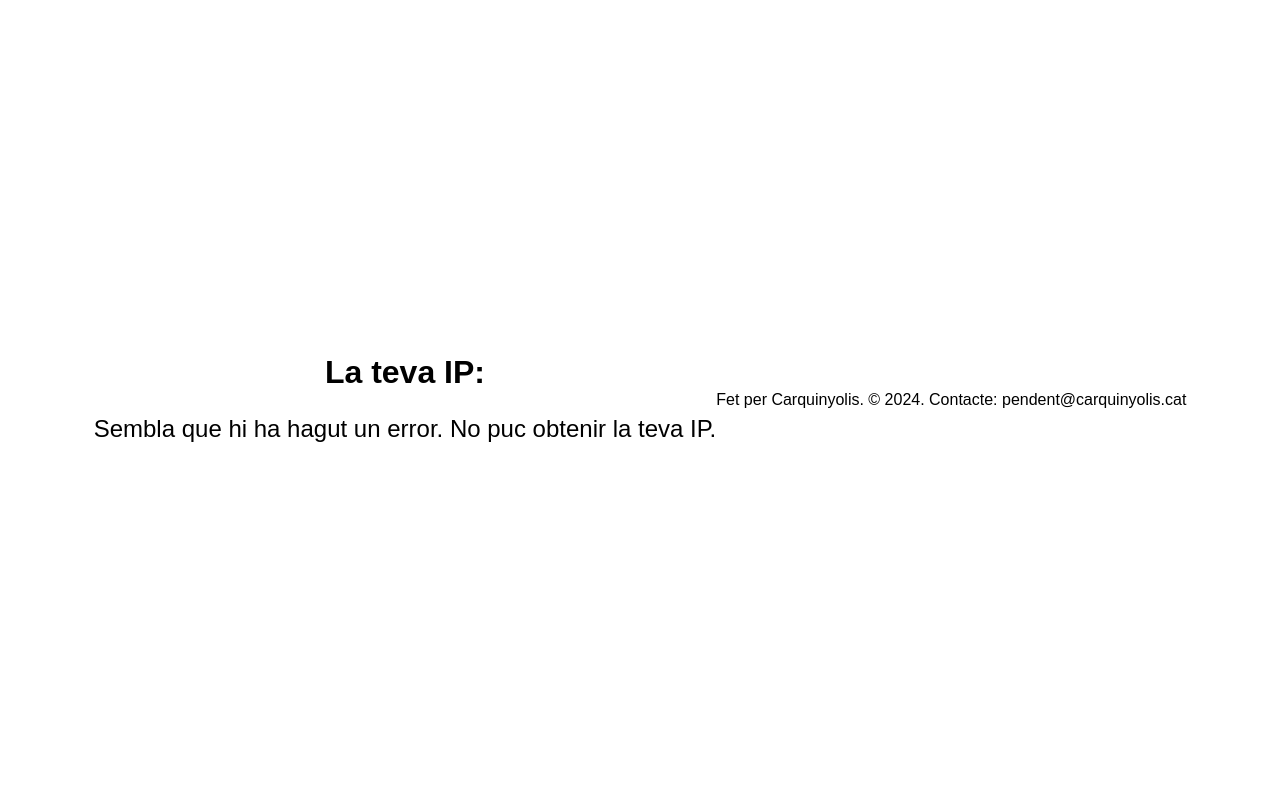
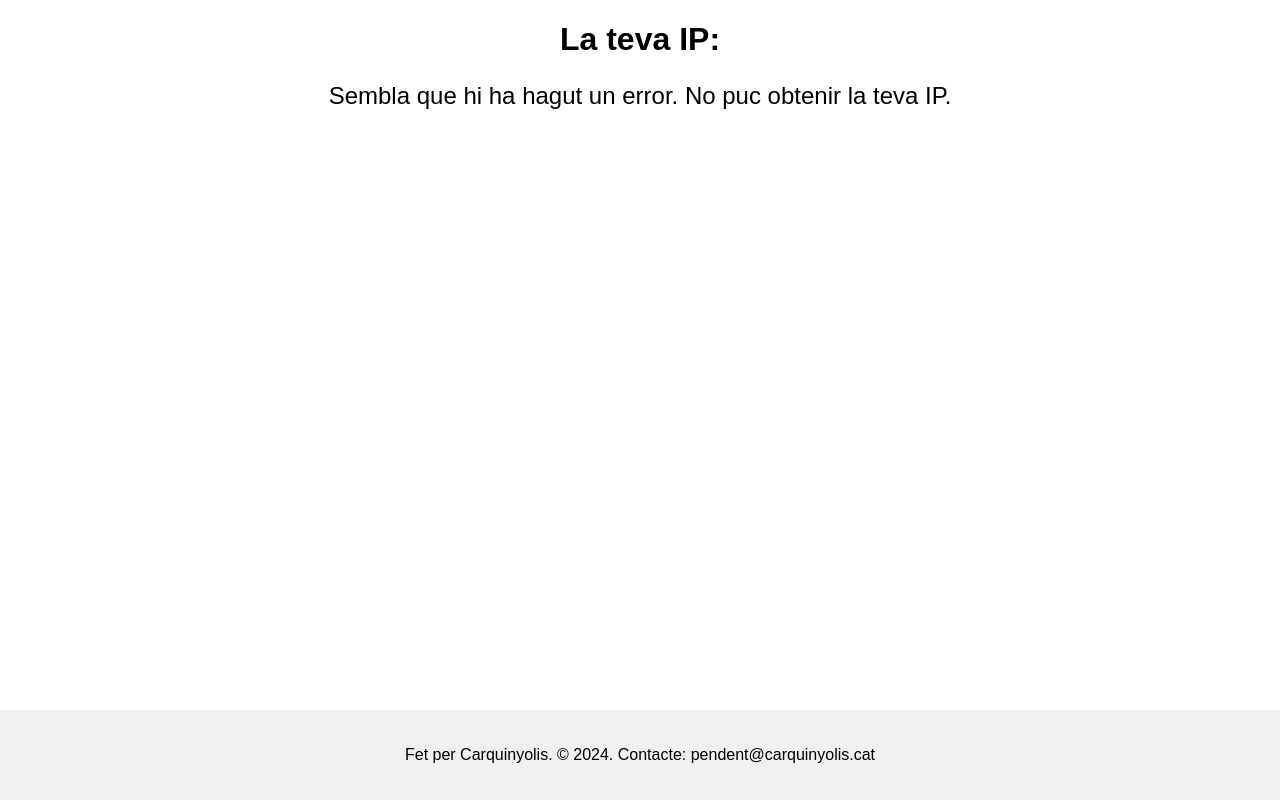
Before and after one commit to bertugarangou/quinaip.cat, a plain HTML site: page index.html in a window 1280 px wide. Drawn offline with Linux system fonts and the light colour scheme; no server answers.

Commit message:
Update styles.css

```diff
--- a/styles.css
+++ b/styles.css
@@ -3,15 +3,21 @@ body {
     margin: 0;
     padding: 0;
     display: flex;
-    justify-content: center;
-    align-items: center;
-    height: 100vh;
+    flex-direction: column;
+    min-height: 100vh;
 }
 
 .container {
     text-align: center;
+    flex: 1;
 }
 
 #ip-address {
     font-size: 24px;
 }
+
+footer {
+    background-color: #f0f0f0;
+    padding: 20px;
+    text-align: center;
+}
```
